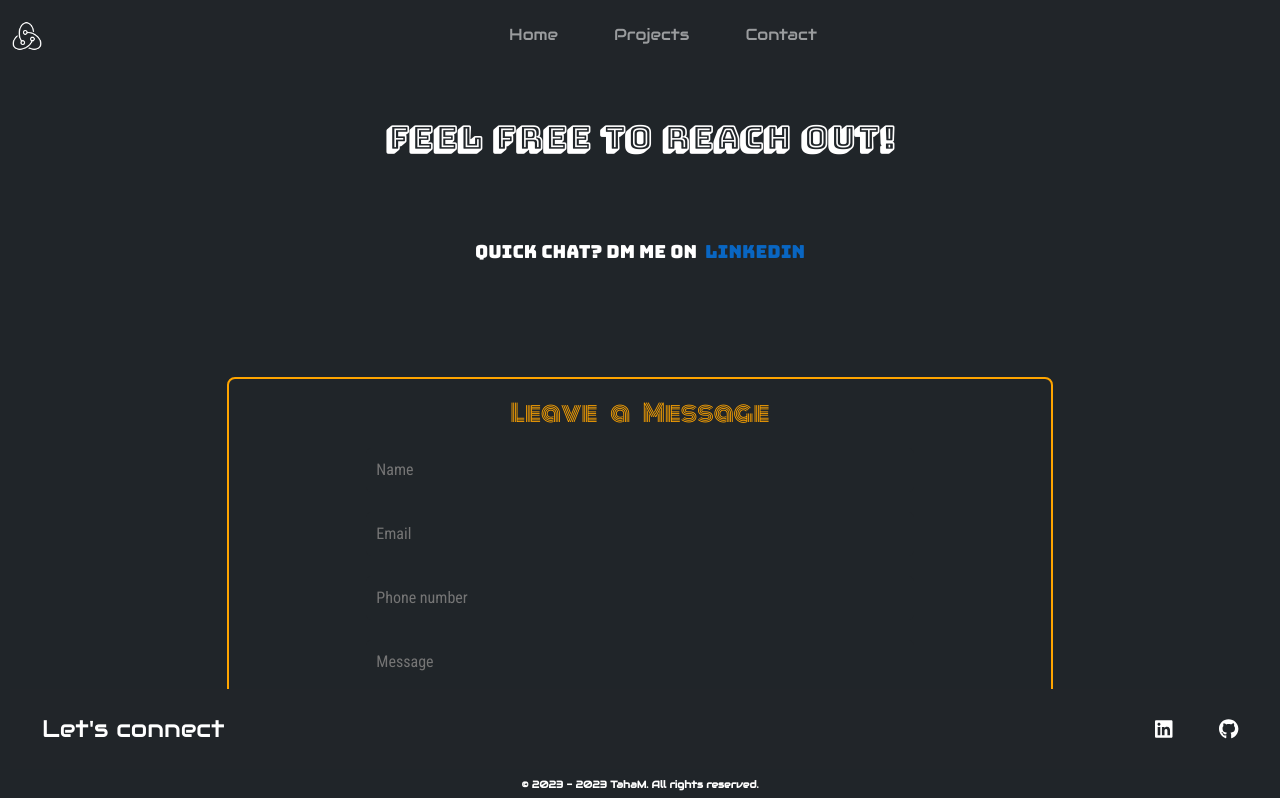
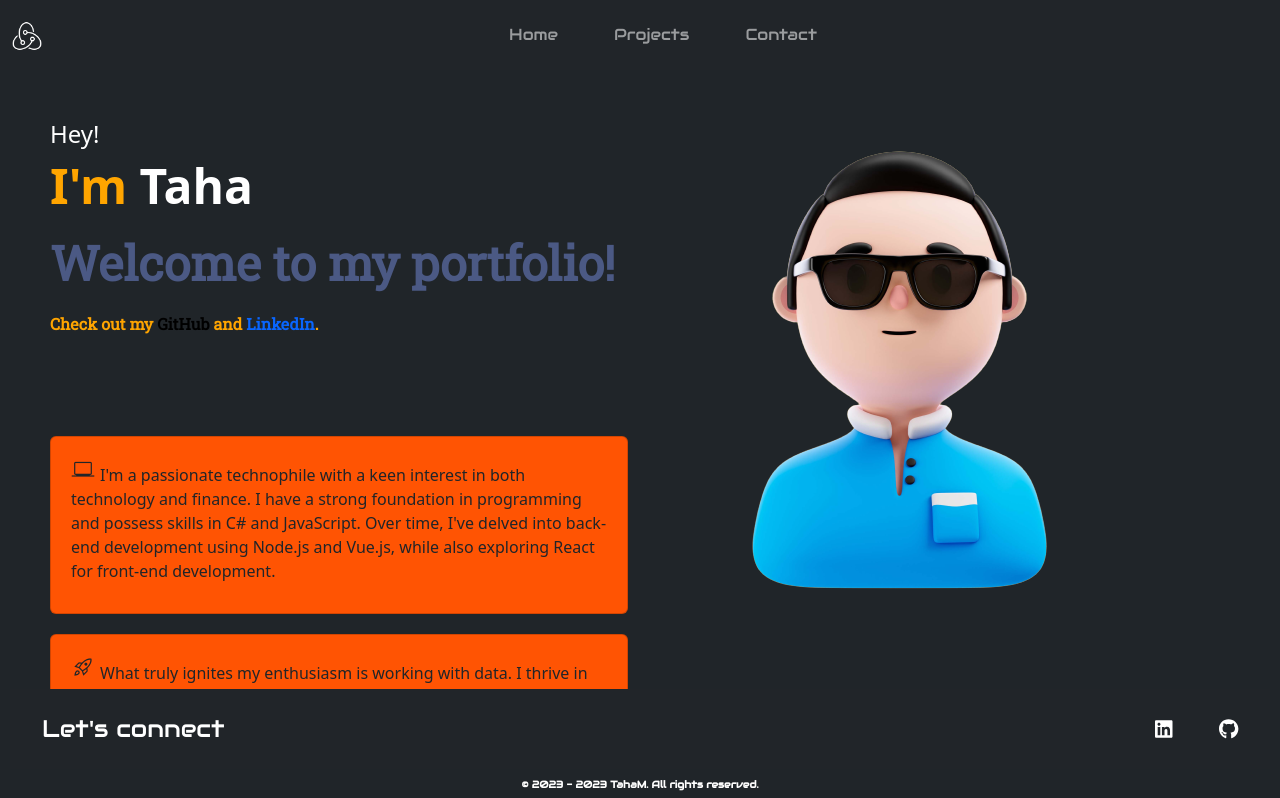
Before and after one commit to Sidepie101/Portfolio, a React (Create React App) app in the folder portfolio/: page / in a window 1280 px wide. Shown: the top 798 px of the page. Built offline with nearby package versions, Linux system fonts and the light colour scheme; a small style sheet from the web is missing; a web font is replaced by a local one.

Commit message:
Adding routes
I added routes that redirect to the different pages from the links in the header.

```diff
--- a/portfolio/src/App.js
+++ b/portfolio/src/App.js
@@ -1,18 +1,24 @@
+import React from 'react';
+import { BrowserRouter, Routes, Route } from 'react-router-dom';
 
-import './App.css';
-//import Layout from './components/Layout'
-//import Home from './components/Home/Home';
-//import Projects from './components/projects/Projects';
-//import CalculatorProject from './components/projects/CalculatorProject';
-//import DrinkManagerProject from './components/projects/DrinkManagerProject';
-
+//import Layout from './components/Layout/Layout';
+import Home from './components/Home/Home';
+import CalculatorProject from './components/projects/CalculatorProject';
+import DrinkManagerProject from './components/projects/DrinkManagerProject';
 import Contact from './components/contact/Contact';
 
-function App() {
+const App = () => {
   return (
+    <BrowserRouter basename="/">
 
-<Contact />
+        <Routes>
+          <Route path="/" element={<Home />} />
+          <Route path="/projects/calculator" element={<CalculatorProject />} />
+          <Route path="/projects/drink-manager" element={<DrinkManagerProject />} />
+          <Route path="/contact" element={<Contact />} />
+        </Routes>
 
+    </BrowserRouter>
   );
 }
 
```
